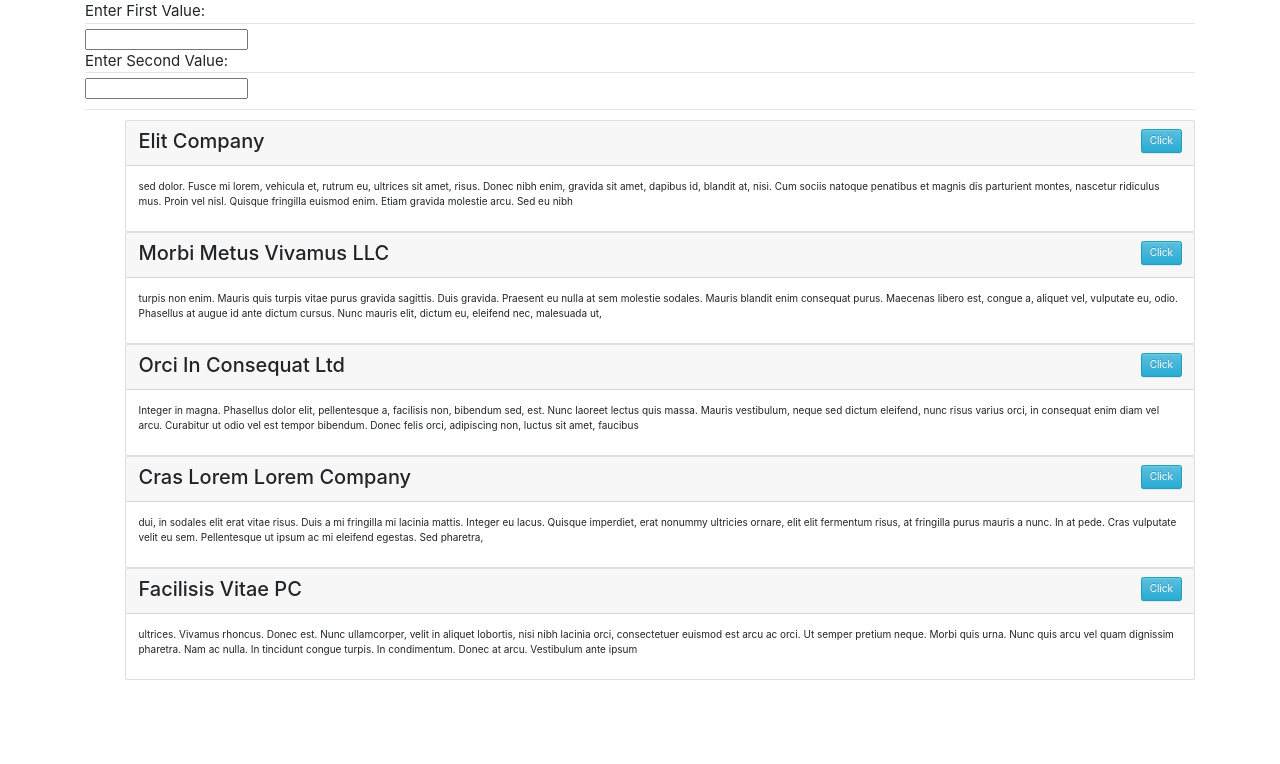
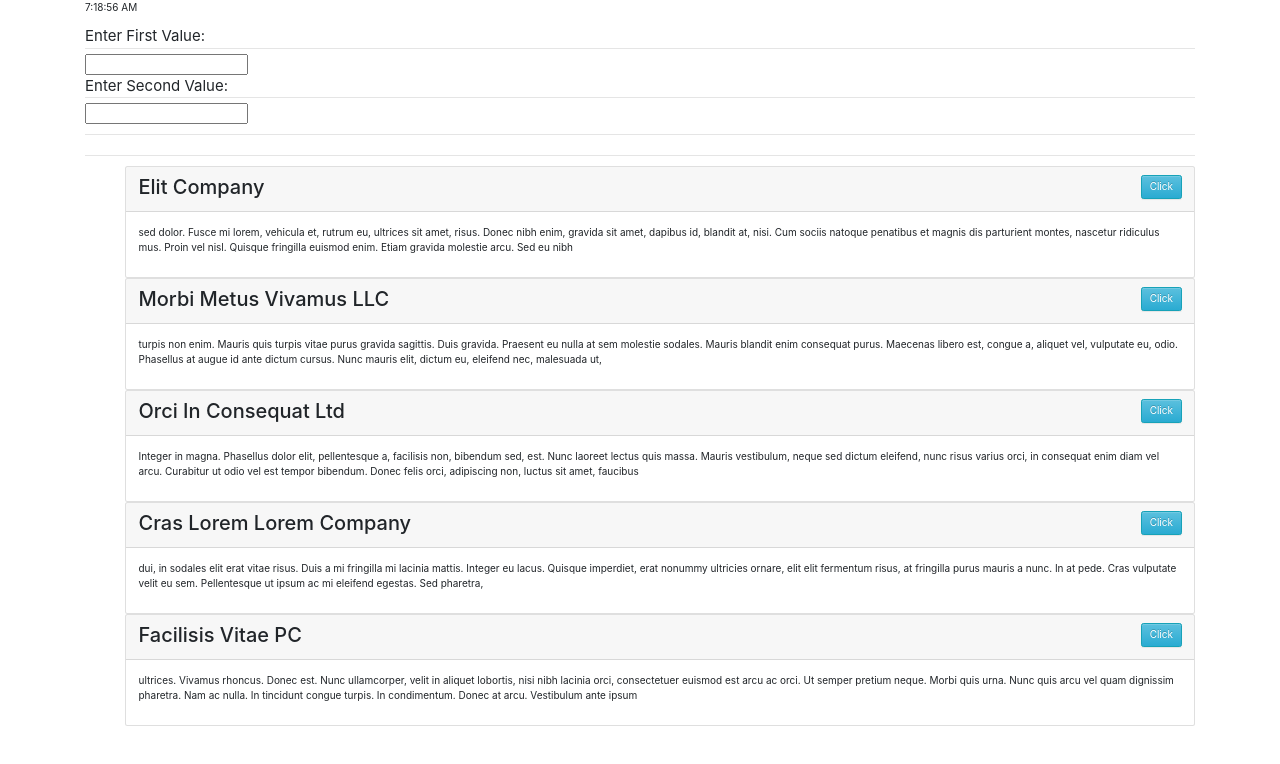
Before and after one commit to AlexandrBol/ReactApp, a React (Create React App) app: page / in a window 1280 px wide. Shown: the top 764 px of the page. Built offline with nearby package versions, Linux system fonts and the light colour scheme.

Commit message:
Add Clock, try to fix hide btn

```diff
--- /dev/null
+++ b/src/Clock.js
@@ -0,0 +1,41 @@
+import React, {Component} from 'react';
+
+import '../node_modules/bootstrap/dist/css/bootstrap.min.css';
+
+
+class Clock extends Component {
+    constructor(props) {
+        super(props);
+        var date = this.getTimeString();
+        this.state = {
+            time: date
+        }
+    }
+
+    getTimeString() {
+        const date = new Date(Date.now()).toLocaleTimeString();
+        return date;
+    }
+
+    componentDidMount() {
+        const _this = this;
+        this.timer = setInterval(function () {
+            var date = _this.getTimeString();
+            _this.setState({
+                time: date
+            })
+        }, 1000)
+    }
+
+    componentWillUnmount() {
+        clearInterval(this.timer);
+    }
+
+    render() {
+        return (
+            <p>{this.state.time}</p>
+        );
+    }
+}
+
+export default Clock;
--- a/src/HotelPost.js
+++ b/src/HotelPost.js
@@ -19,9 +19,8 @@ class HotelPost extends PureComponent {
             <div className="card">
                 <div className="card-header">
                     <h2 className="d-inline-block">{hotel.name}</h2>
-                    <button type="button" className="btn btn-info pull-right d-inline-block">Click</button>
+                    <button type="button" className="btn btn-info pull-right d-inline-block" >Click</button>
                     {/*onClick={show()}*/}
-
                 </div>
                 <div className="card-body">
                     <p>{hotel.description}</p>
--- a/src/index.js
+++ b/src/index.js
@@ -10,9 +10,10 @@ import hotels from "./data";
 import List from './HotelsList';
 
 import '../node_modules/bootstrap/dist/css/bootstrap.min.css';
-import AddHotel from "./AddHotel";
+//import AddHotel from "./AddHotel";
 
 import Calculator from "./InputData";
+import Clock from "./Clock";
 
 registerServiceWorker();
 
@@ -20,7 +21,16 @@ function App() {
     // console.log(hotels[0])
     return (
         <div className="container">
+            <Clock/>
             <Calculator/>
+            <hr/>
+        </div>
+    )
+}
+function App1() {
+    // console.log(hotels[0])
+    return (
+        <div className="container">
             <hr/>
             {/*<AddHotel/>*/}
             <List hotels={hotels}/>
@@ -29,6 +39,6 @@ function App() {
 }
 
 ReactDOM.render(<App/>,document.getElementById("add"));
-//ReactDOM.render(<App/>,document.getElementById("view"));
+ReactDOM.render(<App1/>,document.getElementById("view"));
 
 export default App
```
